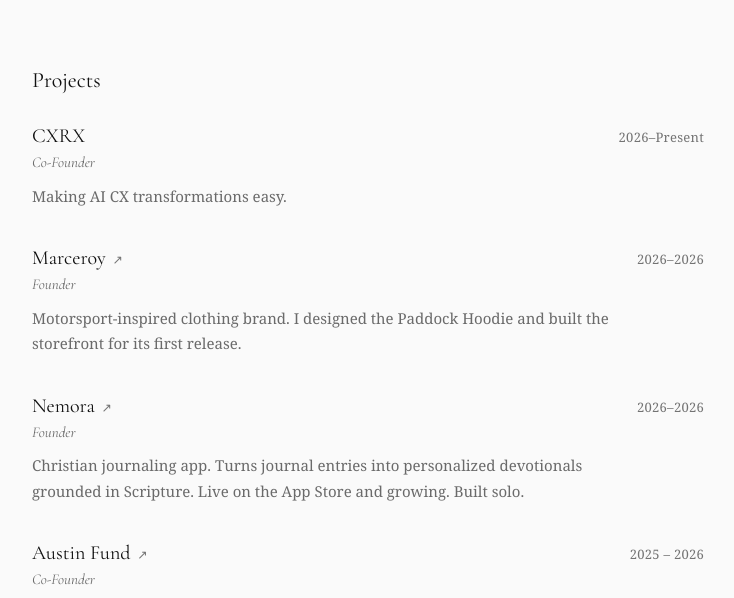
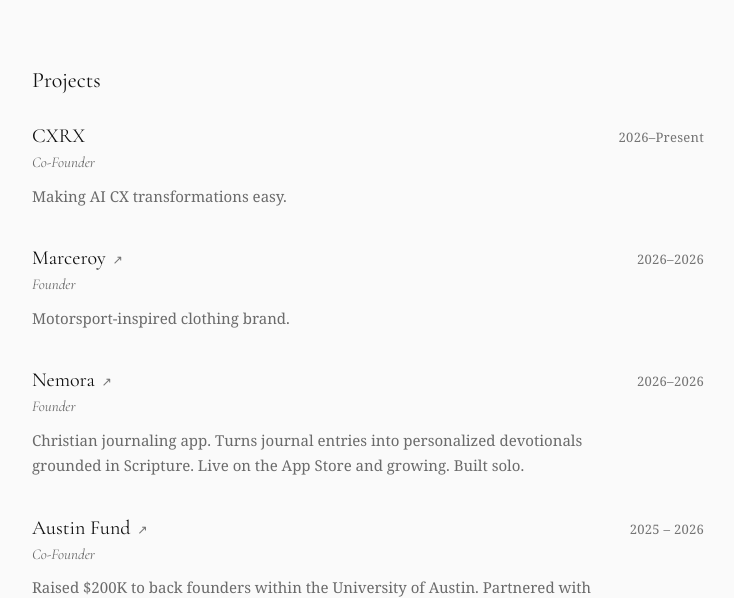
Before and after one commit to chaseroll/personal-site, a plain HTML site: page resume/index.html in a window 1280 px wide. Shown: the part 203-801 px from the top of the page, without its empty margins (272-1006 px from the left). Drawn offline with Linux system fonts and the light colour scheme.

Commit message:
Shorten the Marceroy project description

```diff
--- a/resume/index.html
+++ b/resume/index.html
@@ -90,7 +90,7 @@
             <span class="dates">2026&ndash;2026</span>
           </div>
           <p class="role">Founder</p>
-          <p class="desc">Motorsport-inspired clothing brand. I designed the Paddock Hoodie and built the storefront for its first release.</p>
+          <p class="desc">Motorsport-inspired clothing brand.</p>
         </article>
 
         <article class="entry">
```
